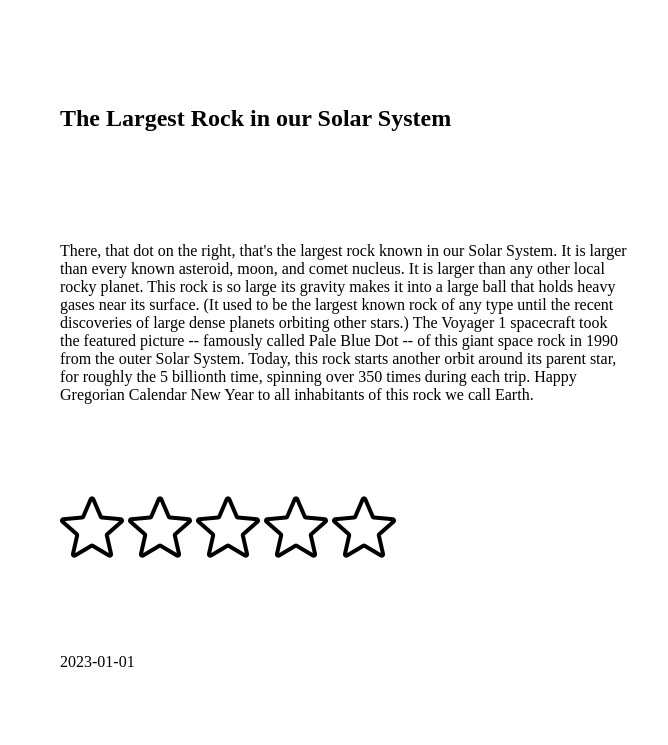
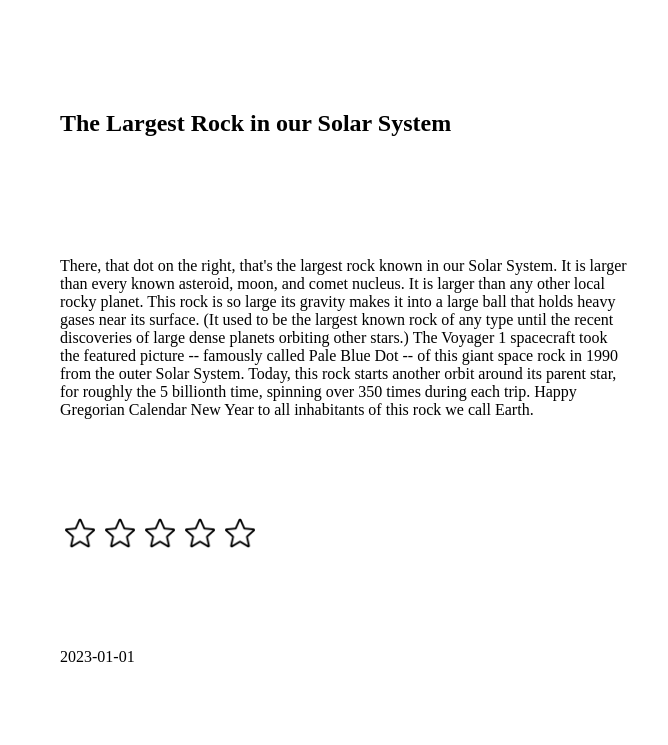
Before and after one commit to govyazina/ITGirls_week20, a plain HTML site: page index.html in a window 1280 px wide. Shown: the top 745 px of the page, 612-1280 px from the left. Drawn offline with Linux system fonts and the light colour scheme.

Commit message:
rating photo added

```diff
--- a/index.html
+++ b/index.html
@@ -17,11 +17,11 @@
             <div class="description">
             </div>
             <div class="rate">
-                <img src="./img/star.png" alt="star">
-                <img src="./img/star.png" alt="star">
-                <img src="./img/star.png" alt="star">
-                <img src="./img/star.png" alt="star">
-                <img src="./img/star.png" alt="star">
+                <div class="star" data-rate="1"></div>
+                <div class="star" data-rate="2"></div>
+                <div class="star" data-rate="3"></div>
+                <div class="star" data-rate="4"></div>
+                <div class="star" data-rate="5"></div>
 
             </div>
             <div class="date">
--- a/index.js
+++ b/index.js
@@ -59,14 +59,20 @@ const data = `
         "title": "Moon O'Clock 2022",
         "url": "https://apod.nasa.gov/apod/image/2301/MoonOClock1024.jpg"
     }
-]`
+]`;
+const stars = [];
 
 document.addEventListener('DOMContentLoaded', () => {
     const gallery = parseData();
     let i = 0;
+    for (let i = 1; i <= 5; i++) {
+        stars.push(document.querySelector(`.star[data-rate="${i}"]`));
+    }
     showPhoto(i, gallery);
     document.querySelector('.arrow-left').addEventListener('click', previousPhoto);
     document.querySelector('.arrow-right').addEventListener('click', nextPhoto);
+    document.querySelector('.rate').addEventListener('click', rate);
+
 
     function previousPhoto() {
         i--;
@@ -74,12 +80,21 @@ document.addEventListener('DOMContentLoaded', () => {
             i = gallery.length - 1;
         }
         showPhoto(i, gallery);
-    } function nextPhoto() {
+    }
+
+    function nextPhoto() {
         i++;
-        if (i >= gallery.length){
+        if (i >= gallery.length) {
             i = 0;
         }
         showPhoto(i, gallery);
+    }
+
+    function rate({target}) {
+        const rate = target.dataset.rate;
+        const key = gallery[i].date;
+        localStorage.setItem(key, rate);
+        showRating(key);
     }
 })
 
@@ -99,10 +114,22 @@ function showPhoto(i, gallery) {
     description.innerHTML = item.explanation;
     date.innerHTML = item.date;
     showMinis(i, gallery);
+    showRating(item.date);
 }
 
 function showMinis(i, gallery) {
     document.querySelector('.current-photo').src = gallery[i].url;
-    document.querySelector('.previous-photo').src = gallery[(i-1+gallery.length) % gallery.length].url; //сложные расчеты остатка от деления, чтобы перелистывать на нужную фотку
-    document.querySelector('.next-photo').src = gallery[(i+1) % gallery.length].url;
+    document.querySelector('.previous-photo').src = gallery[(i - 1 + gallery.length) % gallery.length].url; //сложные расчеты остатка от деления, чтобы перелистывать на нужную фотку
+    document.querySelector('.next-photo').src = gallery[(i + 1) % gallery.length].url;
 }
+
+function showRating(key) {
+    const rating = Number(localStorage.getItem(key));
+    for (let i = 1; i <= 5; i++) {
+        if (i <= rating) {
+            stars[i - 1].classList.add('star-full');
+        } else {
+            stars[i - 1].classList.remove('star-full')
+        }
+    }
+}
--- a/style.css
+++ b/style.css
@@ -37,3 +37,19 @@
     display: flex;
     justify-content: space-between;
 }
+
+.rate {
+display: flex;
+}
+
+.star {
+    width: 30px;
+    height: 30px;
+    background-image: url("./img/star.png");
+    background-size: contain;
+    margin: 0 5px;
+}
+
+.star-full, .star:hover {
+    background-image: url("./img/star-full.png");
+}
```
